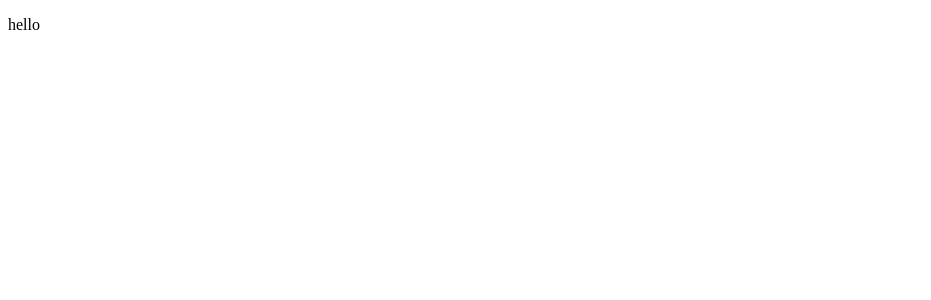
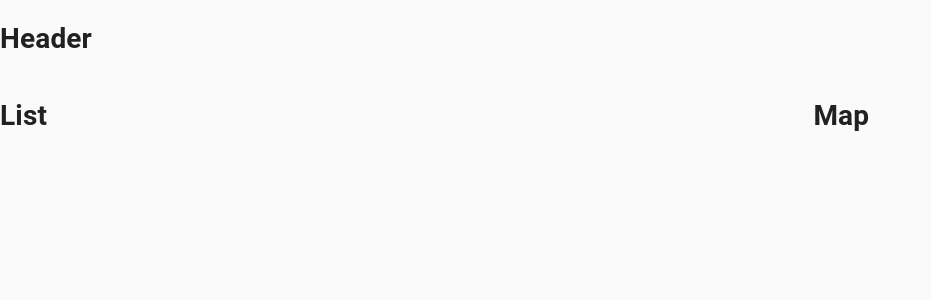
Before and after one commit to ahmedibrahimhassan654/Travel_Advisor, a React (Create React App) app: page / in a window 1280 px wide. Shown: the top 300 px of the page, without its empty margins (0-931 px from the left). Built offline with nearby package versions, Linux system fonts and the light colour scheme.

Commit message:
import components in to app component

```diff
--- a/src/App.js
+++ b/src/App.js
@@ -1,11 +1,33 @@
+import React from "react";
+import { CssBaseline, Grid } from "@material-ui/core";
 
-
-function App() {
+import Header from "./components/Header/Header";
+import List from "./components/List/List";
+import Map from "./components/Map/Map";
+const App = () => {
   return (
-    <div className="App">
-      <p>hello </p>
-    </div>
+    <>
+      <CssBaseline />
+      <Header />
+      <Grid container spacing={3} style={{ width: "100%" }}>
+        <Grid item xs={12} md={4}>
+          <List />
+        </Grid>
+        <Grid
+          item
+          xs={12}
+          md={8}
+          style={{
+            display: "flex",
+            justifyContent: "center",
+            alignItems: "center",
+          }}
+        >
+          <Map />
+        </Grid>
+      </Grid>
+    </>
   );
-}
+};
 
 export default App;
--- a/src/components/List/List.jsx
+++ b/src/components/List/List.jsx
@@ -0,0 +1,11 @@
+import React from 'react'
+
+const List = () => {
+    return (
+        <div>
+                <h1>List</h1>
+        </div>
+    )
+}
+
+export default List
--- a/src/components/Map/Map.jsx
+++ b/src/components/Map/Map.jsx
@@ -0,0 +1,11 @@
+import React from "react";
+
+const Map = () => {
+  return (
+    <div>
+      <h1>Map</h1>
+    </div>
+  );
+};
+
+export default Map;
```
Also changed, not shown: src/components/PlaceDetails/PlaceDetails.jsx (+11 -0 lines), src/components/Header/style.js (added), src/components/List/style.js (added), src/components/Map/style.js (added), src/components/PlaceDetails/style.js (added).
